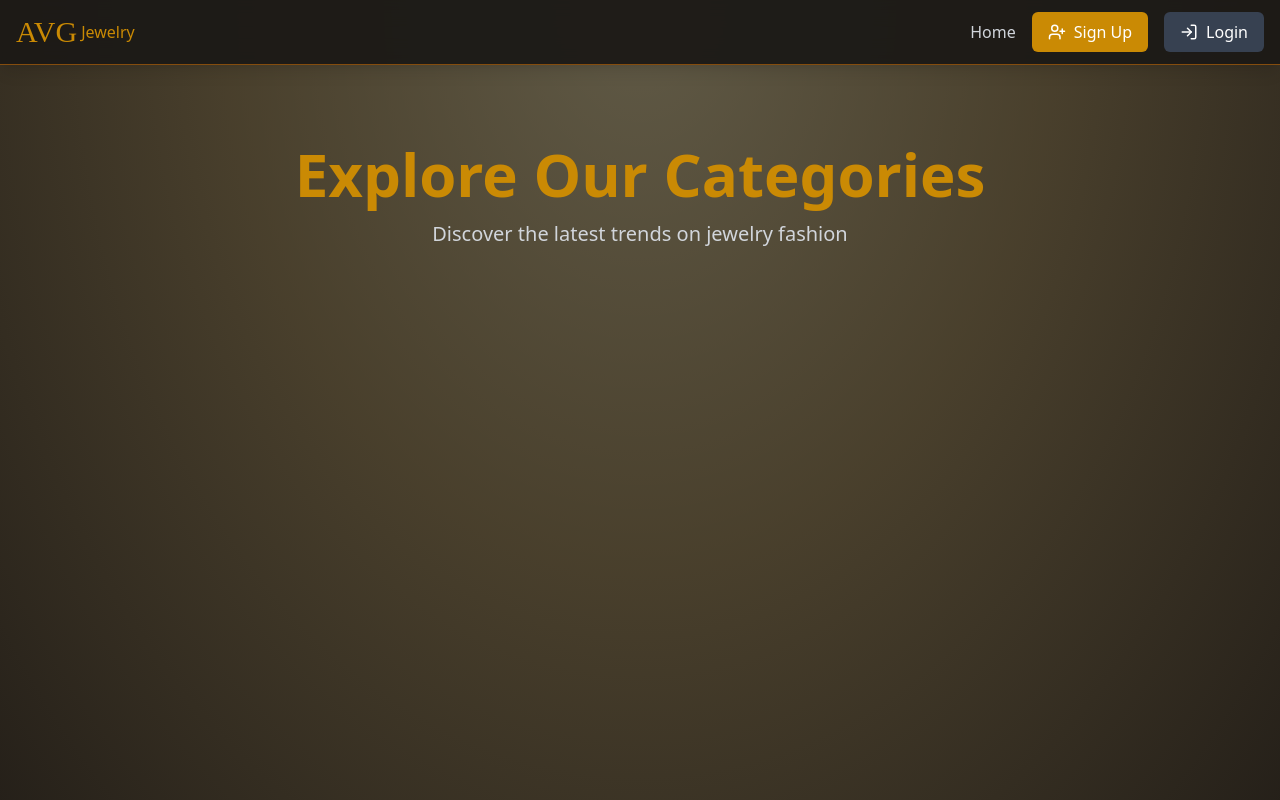
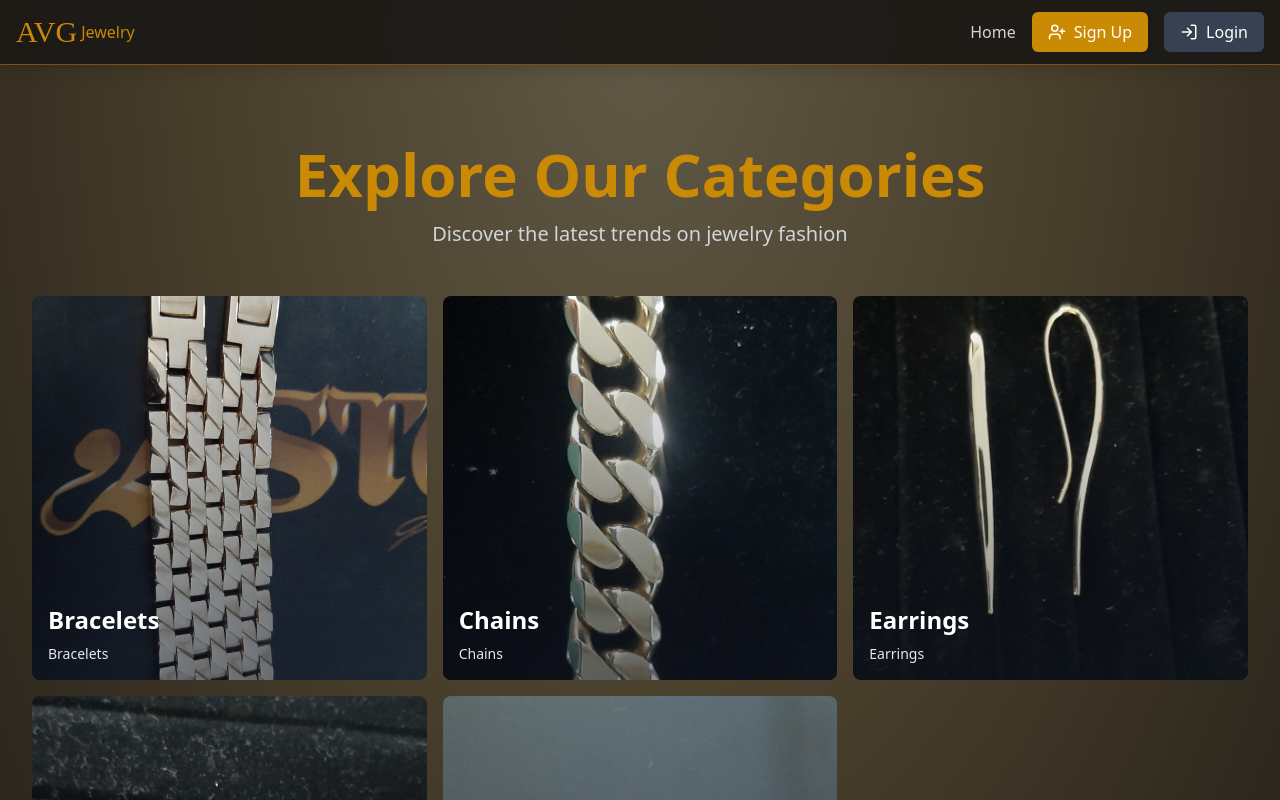
Before and after one commit to kristindyulgeryan/E-Commerce-Store-Admin, a React (Vite) app in the folder frontend/: page / in a window 1280 px wide. Shown: the top 800 px of the page. Built offline with nearby package versions, Linux system fonts and the light colour scheme; no server answers.

Commit message:
Add CategoryItem component with hover effect, image overlay, and category link routing.

```diff
--- /dev/null
+++ b/frontend/src/components/CategoryItem.jsx
@@ -0,0 +1,27 @@
+import { Link } from "react-router-dom";
+
+const CategoryItem = ({ category }) => {
+  return (
+    <div className="relative overflow-hidden h-96 w-full rounded-lg group">
+      <Link to={"/category" + category.href}>
+        <div className="w-full h-full cursor-pointer">
+          <div className="absolute inset-0 bg-gradient-to-b from-transparent to-gray-900 opacity-50 z-10" />
+          <img
+            src={category.imageUrl}
+            alt={category.name}
+            className="w-full h-full object-cover transition-transform duration-500 ease-out group-hover:scale-110"
+            loading="lazy"
+          />
+          <div className="absolute bottom-0 left-0 right-0 p-4 z-20">
+            <h3 className="text-white text-2xl font-bold mb-2">
+              {category.name}
+            </h3>
+            <p className="text-gray-200 text-sm">{category.name}</p>
+          </div>
+        </div>
+      </Link>
+    </div>
+  );
+};
+
+export default CategoryItem;
--- a/frontend/src/pages/HomePage.jsx
+++ b/frontend/src/pages/HomePage.jsx
@@ -1,3 +1,5 @@
+import CategoryItem from "../components/CategoryItem";
+
 const categories = [
   { href: "/bracelet", name: "Bracelets", imageUrl: "/bracelet-2.jpg" },
   { href: "/chain", name: "Chains", imageUrl: "/chain-2.jpg" },
@@ -16,6 +18,11 @@
         <p className="text-center text-xl text-gray-300 mb-12">
           Discover the latest trends on jewelry fashion
         </p>
+        <div className="grid grid-cols-1 sm:grid-cols-2 lg:grid-cols-3 gap-4">
+          {categories.map((category) => (
+            <CategoryItem category={category} key={category.name} />
+          ))}
+        </div>
       </div>
     </div>
   );
```
